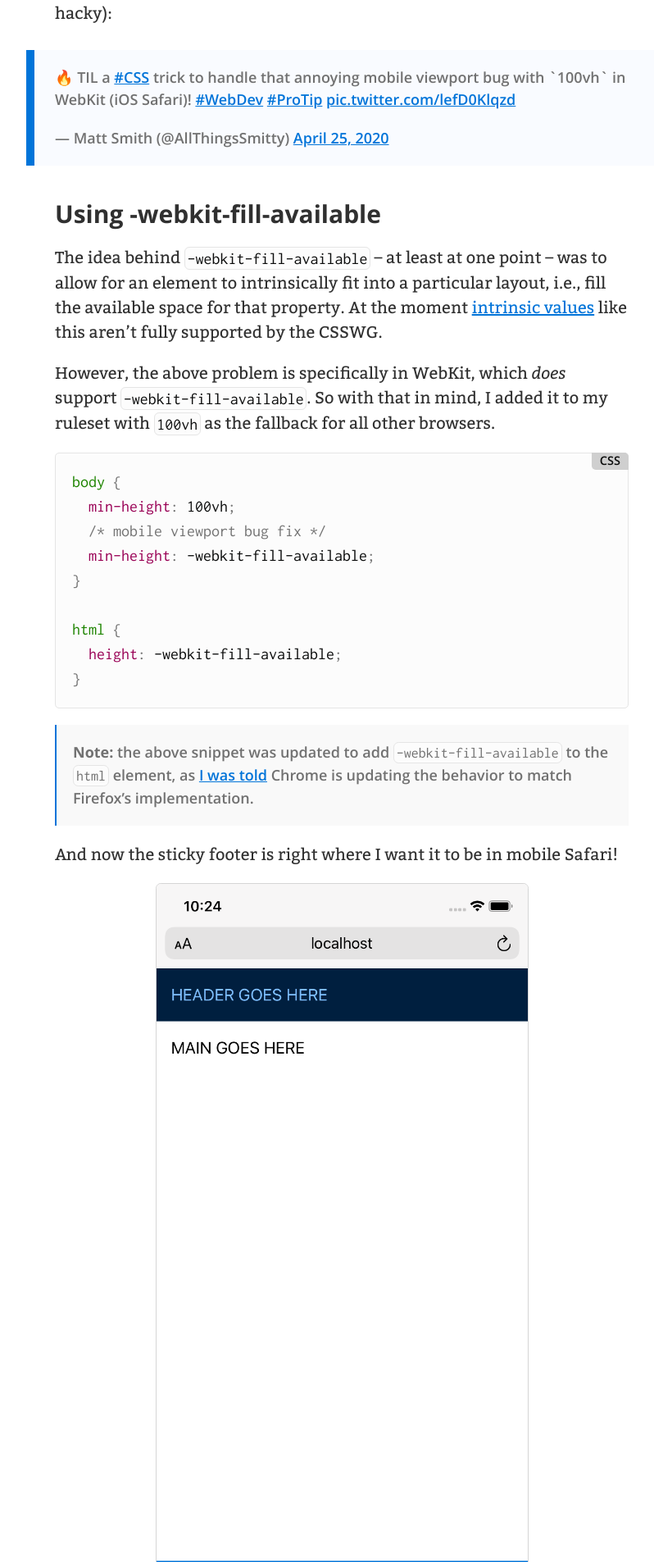
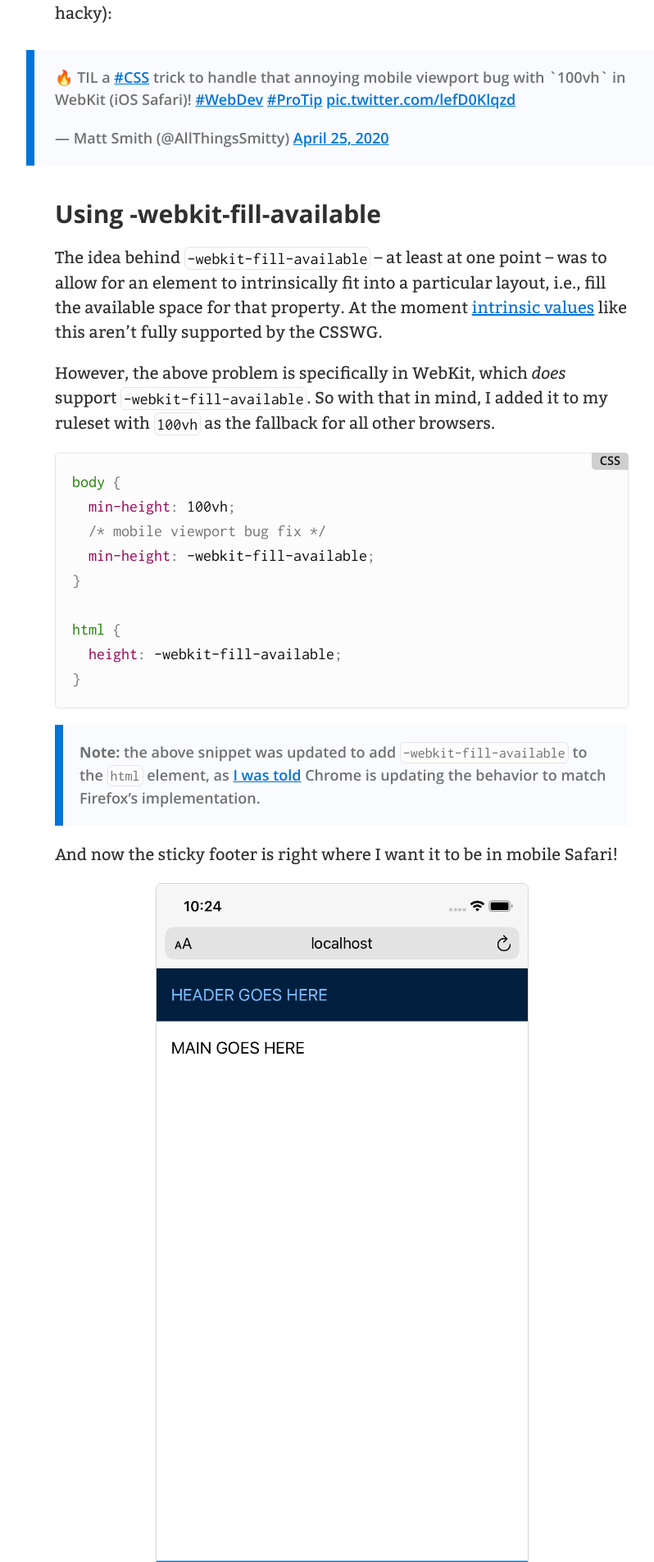
Before and after one commit to AllThingsSmitty/allthingssmitty.github.io, a Jekyll site: the page built from _posts/2020-05-11-css-fix-for-100vh-in-mobile-webkit.md, in a window 1280 px wide. Shown: the part 2344-4249 px from the top of the page at 82% size, without its empty margins (223-1021 px from the left). Built offline with Jekyll 4.4.1, drawn with Linux system fonts in a browser that asks for light colours; comment, search, counter and statistics services are not loaded.

Commit message:
Minor edit

```diff
--- a/_sass/_message.scss
+++ /dev/null
@@ -1,19 +0,0 @@
-// Messages
-//
-// Show alert messages to users. You may add it to single elements like a `<p>`,
-// or to a parent if there are multiple elements to show.
-
-.message {
-  background-color: $gray-1;
-  border-left: .125rem solid $border-color-blue;
-  color: $gray-4;
-  font-family: $secondary-font-family-semibold;
-  font-size: .9rem;
-  margin-bottom: 1rem;
-  padding: 1rem;
-
-  strong {
-    color: $gray-4;
-    font-family: $secondary-font-family-bold;
-  }
-}
--- a/_sass/_type.scss
+++ b/_sass/_type.scss
@@ -146,3 +146,23 @@ a[href^="#fnref:"] {
   font-size: 1.25rem;
   font-weight: 300;
 }
+
+// Messages
+//
+// Show alert messages to users. You may add it to single elements like a `<p>`,
+// or to a parent if there are multiple elements to show.
+
+.message {
+  background-color: $sky-blue;
+  border-left: .5rem solid $border-color-blue;
+  color: $gray-4;
+  font-family: $secondary-font-family-semibold;
+  font-size: .9rem;
+  margin-bottom: 1rem;
+  padding: 1rem;
+
+  strong {
+    color: $gray-4;
+    font-family: $secondary-font-family-bold;
+  }
+}
--- a/css/main.scss
+++ b/css/main.scss
@@ -15,4 +15,3 @@
 @import "posts";
 @import "share";
 @import "pagination";
-@import "message";
```
